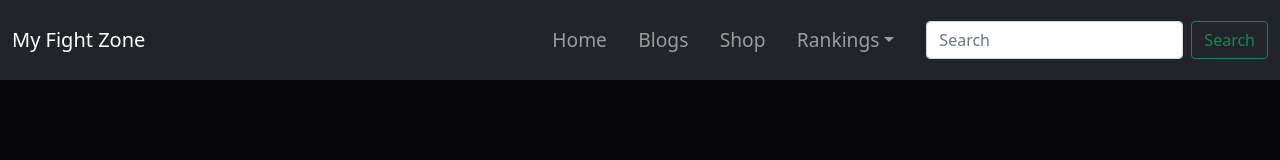
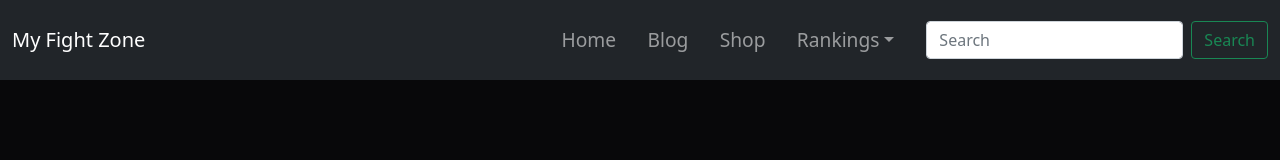
Before and after one commit to Arssin/My-Fight-Zone, a React (Create React App) app: page / in a window 1280 px wide. Shown: the top 160 px of the page. Built offline with nearby package versions, Linux system fonts and the light colour scheme.

Commit message:
Change name of blogs

```diff
--- a/src/components/Navbar/Navbar.tsx
+++ b/src/components/Navbar/Navbar.tsx
@@ -35,7 +35,7 @@ export function NavigationBar() {
                     <Offcanvas.Body>
                         <Nav className="nav">
                             <Nav.Link href="/home">Home</Nav.Link>
-                            <Nav.Link href="blog">Blogs</Nav.Link>
+                            <Nav.Link href="blog">Blog</Nav.Link>
                             <Nav.Link href="blog">Shop</Nav.Link>
                             <NavDropdown
                                 title="Rankings"
```
